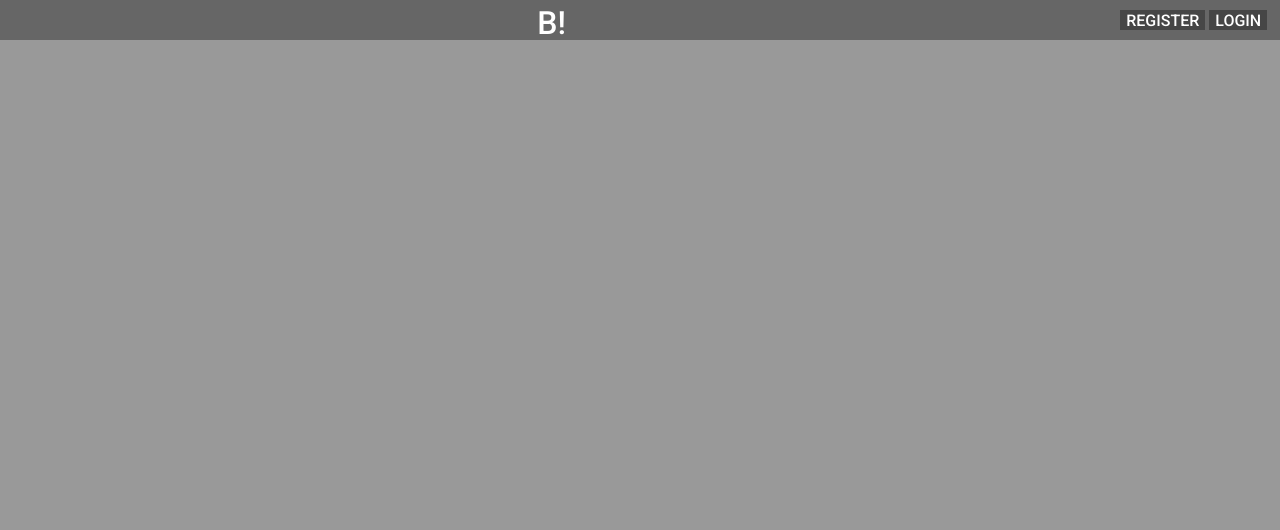
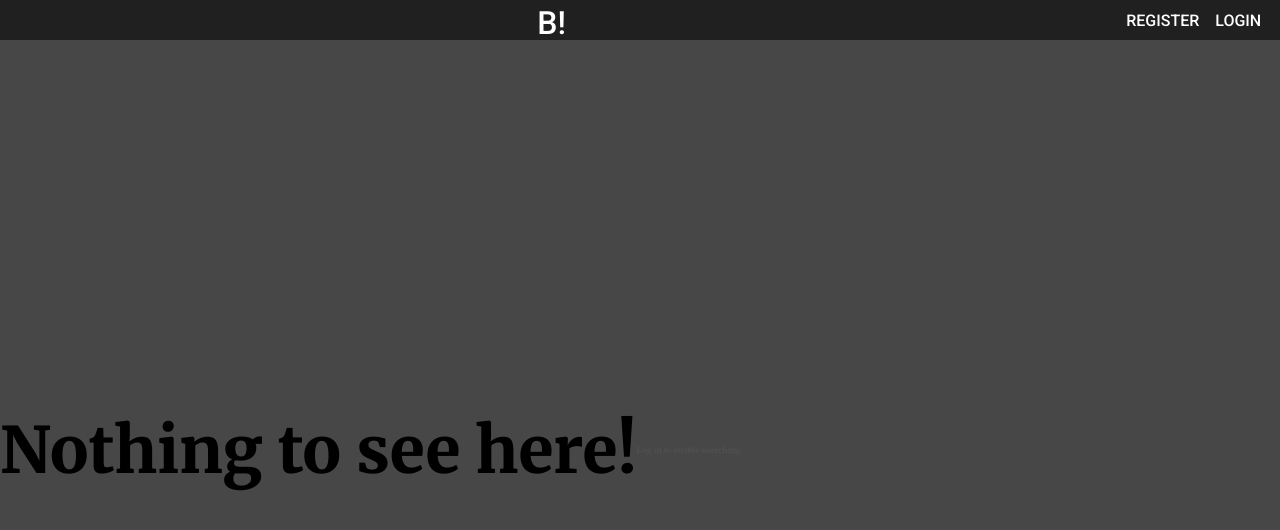
Before and after one commit to LeandroLopesM/bibliotek, a website: page pages/home/index.html in a window 1280 px wide. Drawn offline with Linux system fonts and the light colour scheme; files that its build step writes are made by us from their sources; files whose address does not match are found by name.

Commit message:
styling changes, fixed loggedinFtech

```diff
--- a/pages/home/index.js
+++ b/pages/home/index.js
@@ -1,5 +1,6 @@
 document.addEventListener('DOMContentLoaded', () => {
-    var root = document.querySelector(':root');
+    // const header_height = document.querySelector('header').offsetHeight;
+    // document.querySelector(':root').style.setProperty('--content-offset', `${header_height}`);
 
     setUserButtons(window.getCookie('userInfo'));
     setTheme(window.getCookie('darkMode'));
@@ -9,10 +10,10 @@ async function setTheme(modeCookie)
 {
     if(modeCookie !== undefined)
     {
-        document.body.style.setProperty('--background', '#999');
-        document.body.style.setProperty('--light', '#aaa');
-        document.body.style.setProperty('--dark', '#666');
-        document.body.style.setProperty('--text', '#000');
+        // document.body.style.setProperty('--background', '#999');
+        // document.body.style.setProperty('--light', '#aaa');
+        // document.body.style.setProperty('--dark', '#666');
+        // document.body.style.setProperty('--text', '#000');
     }
 }
 
@@ -24,7 +25,12 @@ async function setUserButtons(userInfo)
         '<button onclick="window.goTo(\'register\')" class="roboto-heavy user-button">REGISTER</button> \
         <button onclick="window.goTo(\'login\')" class="roboto-heavy user-button">LOGIN</button>'
 
-        document.querySelector('.content').innerHTML += (await (await fetch('api/home/loggedIn.html')).bytes()).toString('utf-8');
+        fetch('api/home/loggedIn.html').then(function (response) {
+            return response.text()
+        })
+        .then(function (res) {
+            document.querySelector('.content').innerHTML += res;
+        });
     }
     else
     {
--- a/pages/home/style.css
+++ b/pages/home/style.css
@@ -15,6 +15,10 @@ body {
     margin: 0 0 0 0;
 
     background-color: var(--background);
+
+    & .content {
+        margin-top: calc(5vh + 10px);
+    }
 }
 
 header {
@@ -38,14 +42,14 @@ header {
     & .user-buttons {
         float: right;
         right: 10px;
-        height: 50%;
+        height: 80%;
         float: right;
         margin-left: auto;
 
         & .user-button {
             font-size: 1rem;
             height: 100%;
-            background-color: var(--semi-light);
+            background-color: inherit;
             border: none;
             color: #fff;
         }
```
